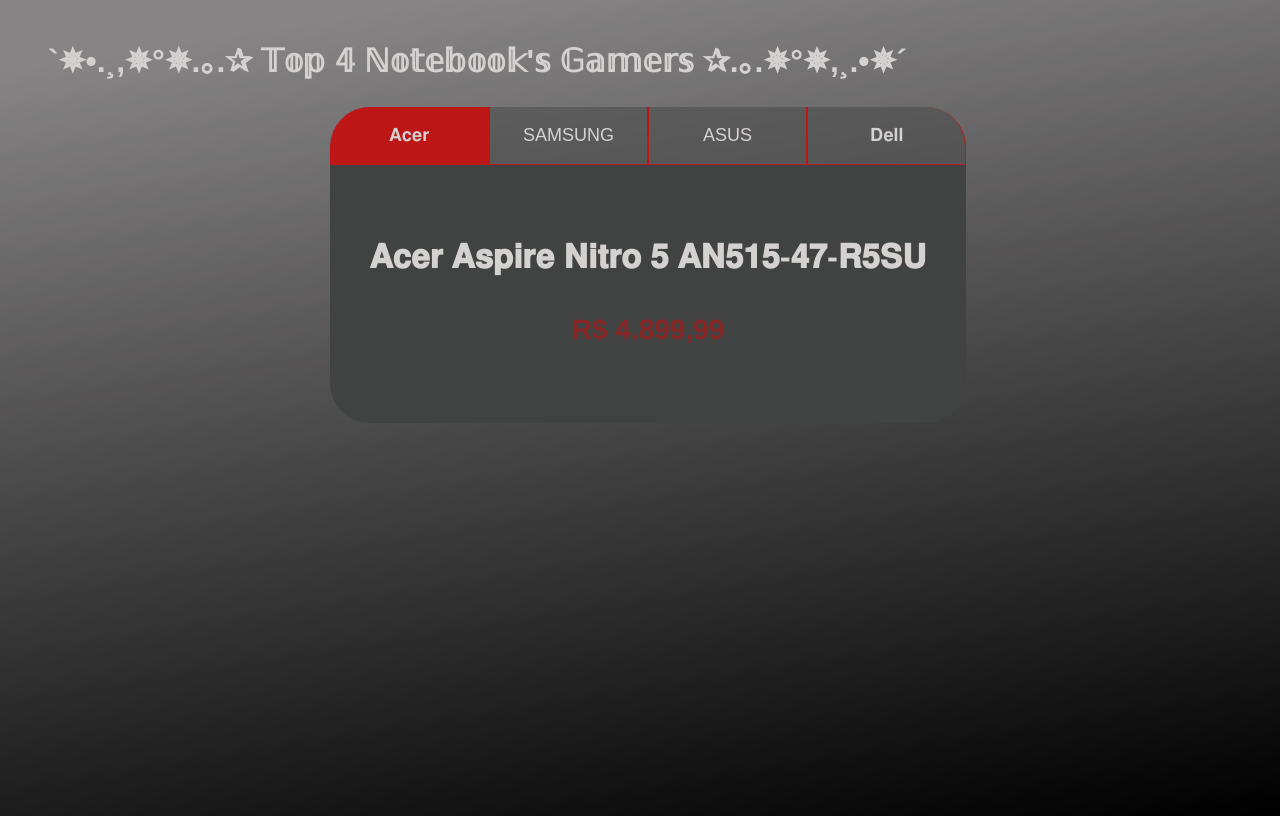
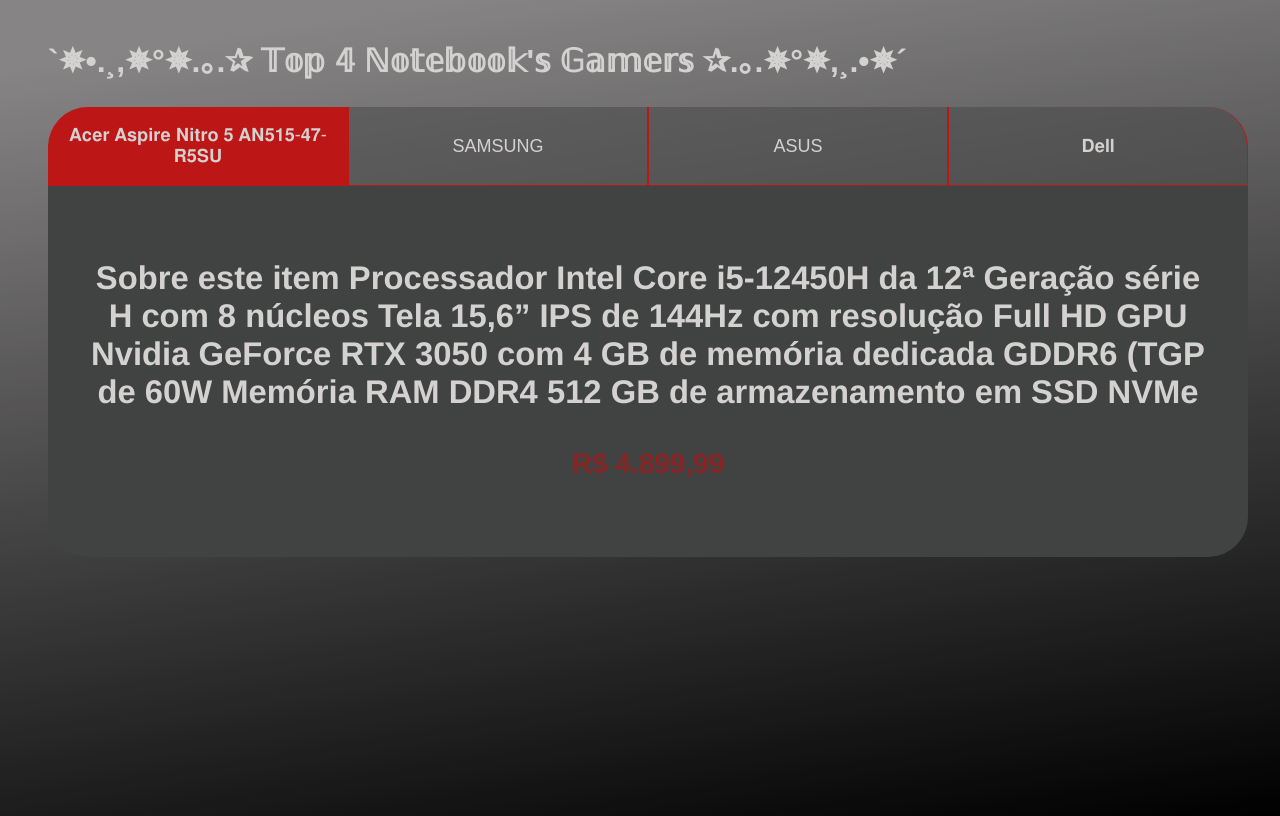
Before and after one commit to nataliainbox/top-5-notebook-gamer, a plain HTML site: page index.html in a window 1280 px wide. Drawn offline with Linux system fonts and the light colour scheme.

Commit message:
aaaaaaaa

```diff
--- a/index.html
+++ b/index.html
@@ -11,7 +11,7 @@
         <h2 class="titulo-principal">`✵•.¸,✵°✵.｡.✰ 𝕋𝕠𝕡 𝟜 ℕ𝕠𝕥𝕖𝕓𝕠𝕠𝕜'𝕤 𝔾𝕒𝕞𝕖𝕣𝕤 ✰.｡.✵°✵,¸.•✵´</h2>
         <div class="conteudo">
         <div class="botoes">
-            <button class="botao ativo">𝐀𝐜𝐞𝐫 </button>
+            <button class="botao ativo">𝐀𝐜𝐞𝐫 𝐀𝐬𝐩𝐢𝐫𝐞 𝐍𝐢𝐭𝐫𝐨 𝟓 𝐀𝐍𝟓𝟏𝟓-𝟒𝟕-𝐑𝟓𝐒𝐔 </button>
             <button class="botao">SAMSUNG</button>
             <button class="botao">ASUS</button>
             <button class="botao">𝐃𝐞𝐥𝐥 </button>
@@ -19,7 +19,12 @@
 
         <div class="abas-textos">
             <div class="aba-conteudo ativo">
-                <h3 class="aba-conteudo-titulo-principal">𝐀𝐜𝐞𝐫 𝐀𝐬𝐩𝐢𝐫𝐞 𝐍𝐢𝐭𝐫𝐨 𝟓 𝐀𝐍𝟓𝟏𝟓-𝟒𝟕-𝐑𝟓𝐒𝐔</h3>
+                <h3 class="aba-conteudo-titulo-principal">Sobre este item
+                    Processador Intel Core i5-12450H da 12ª Geração série H com 8 núcleos
+                    Tela 15,6” IPS de 144Hz com resolução Full HD
+                    GPU Nvidia GeForce RTX 3050 com 4 GB de memória dedicada GDDR6 (TGP de 60W
+                    Memória RAM DDR4
+                    512 GB de armazenamento em SSD NVMe</h3>
                 <h4 class="aba-conteudo-titulo-secundario">R$ 4.899,99</h4>
                 <div class="contador"></div>
             </div>
```
